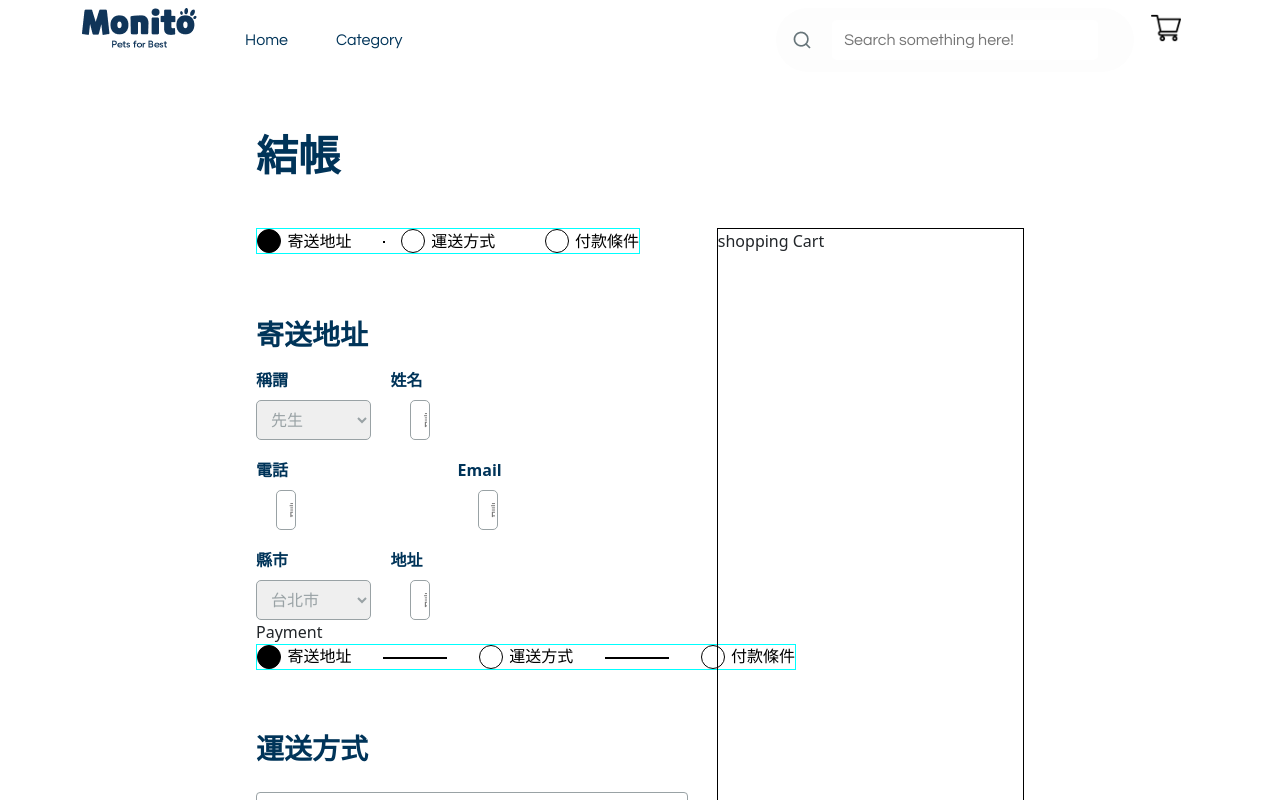
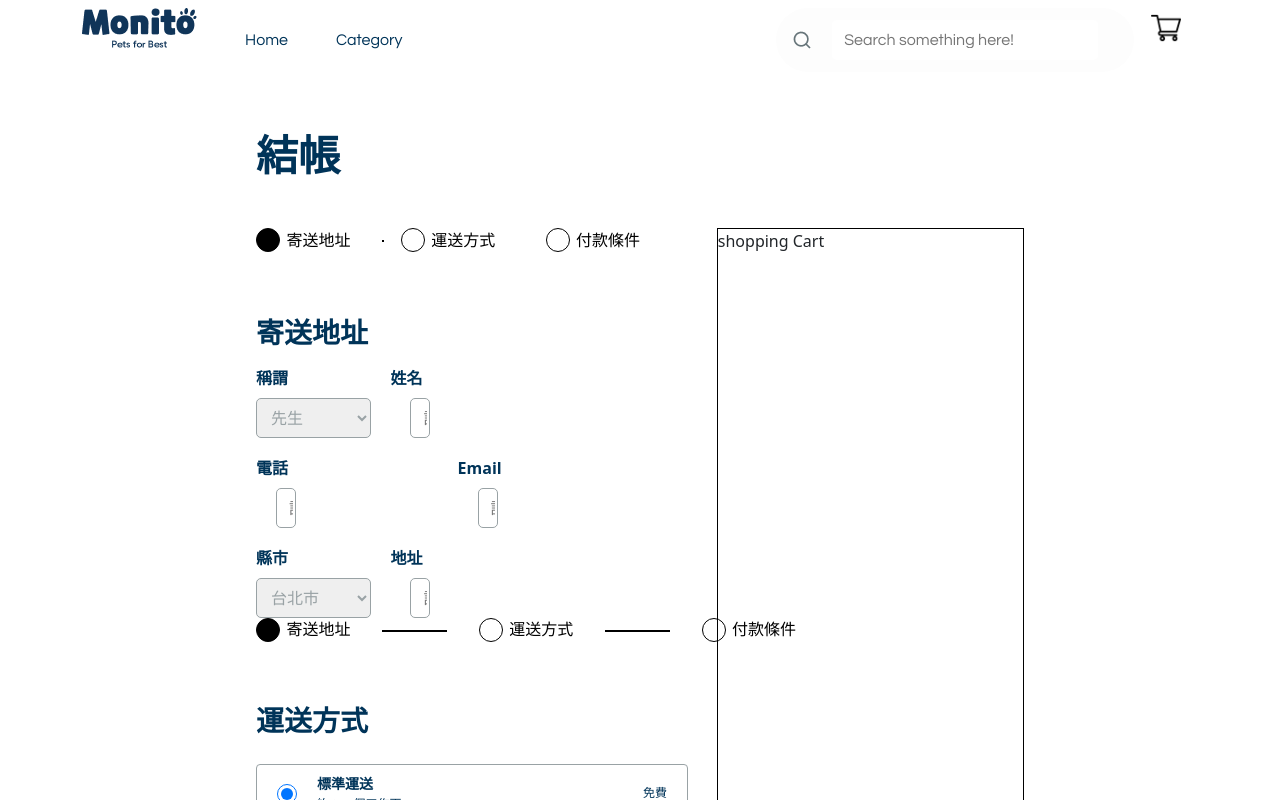
Before and after one commit to JUJUCW/pet_ecommerce_react, a React (Create React App) app: page /cart in a window 1280 px wide. Shown: the top 800 px of the page. Built offline with nearby package versions, Linux system fonts and the light colour scheme.

Commit message:
STYLE/ style change

```diff
--- a/src/UIComponents/Stepper/Stepper.module.scss
+++ b/src/UIComponents/Stepper/Stepper.module.scss
@@ -1,7 +1,7 @@
 /*  Mobile RWD  */
 
 .container {
-    border: 1px solid cyan;
+    // border: 1px solid cyan;
     margin-bottom: 64px ;
 
     display: flex; //讓 step 橫向排列
--- a/src/components/CartContainer/CartContainer.jsx
+++ b/src/components/CartContainer/CartContainer.jsx
@@ -13,8 +13,9 @@ export default function CartContainer() {
                 <div className={styles.left}>
                     {/* <Stepper /> */}
                     <AddressInfo />
+                    <ShippingInfo />
                     <PaymentInfo />
-                    <ShippingInfo />
+
                 </div>
                 <div className={styles.right}>
                     <ShoppingCart />
```
